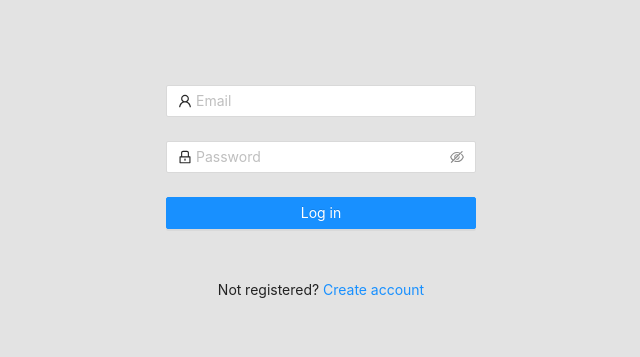
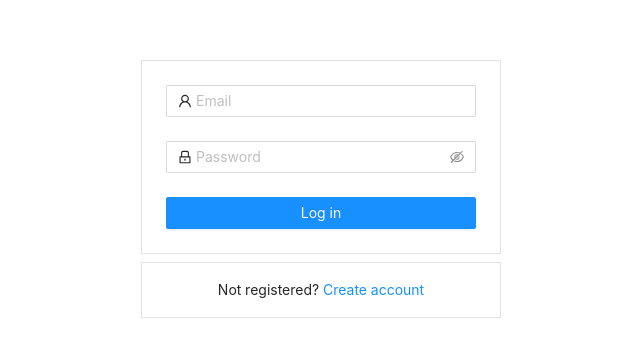
Before and after one commit to Yellow-May/postiegram, a React (Create React App) app in the folder client/: page /login in a window 1280 px wide. Shown: the part 211-568 px from the top of the page, without its empty margins (319-959 px from the left). Built offline with nearby package versions, Linux system fonts and the light colour scheme; no server answers.

Commit message:
Updated background color

```diff
--- a/client/src/pages/Login/index.tsx
+++ b/client/src/pages/Login/index.tsx
@@ -32,6 +32,7 @@ const LoginPage: FC<LoginPageProps> = () => {
 				display: 'flex',
 				alignItems: 'center',
 				justifyContent: 'center',
+				backgroundColor: '#ffffff',
 			}}>
 			<Space direction='vertical' style={{ width: 360, maxWidth: '95%' }}>
 				<Form
--- a/client/src/pages/Register/index.tsx
+++ b/client/src/pages/Register/index.tsx
@@ -30,6 +30,7 @@ const RegisterPage: FC<RegisterPageProps> = () => {
 				display: 'flex',
 				alignItems: 'center',
 				justifyContent: 'center',
+				backgroundColor: '#ffffff',
 			}}>
 			<Space direction='vertical' style={{ width: 480, maxWidth: '95%' }}>
 				<Form
```
